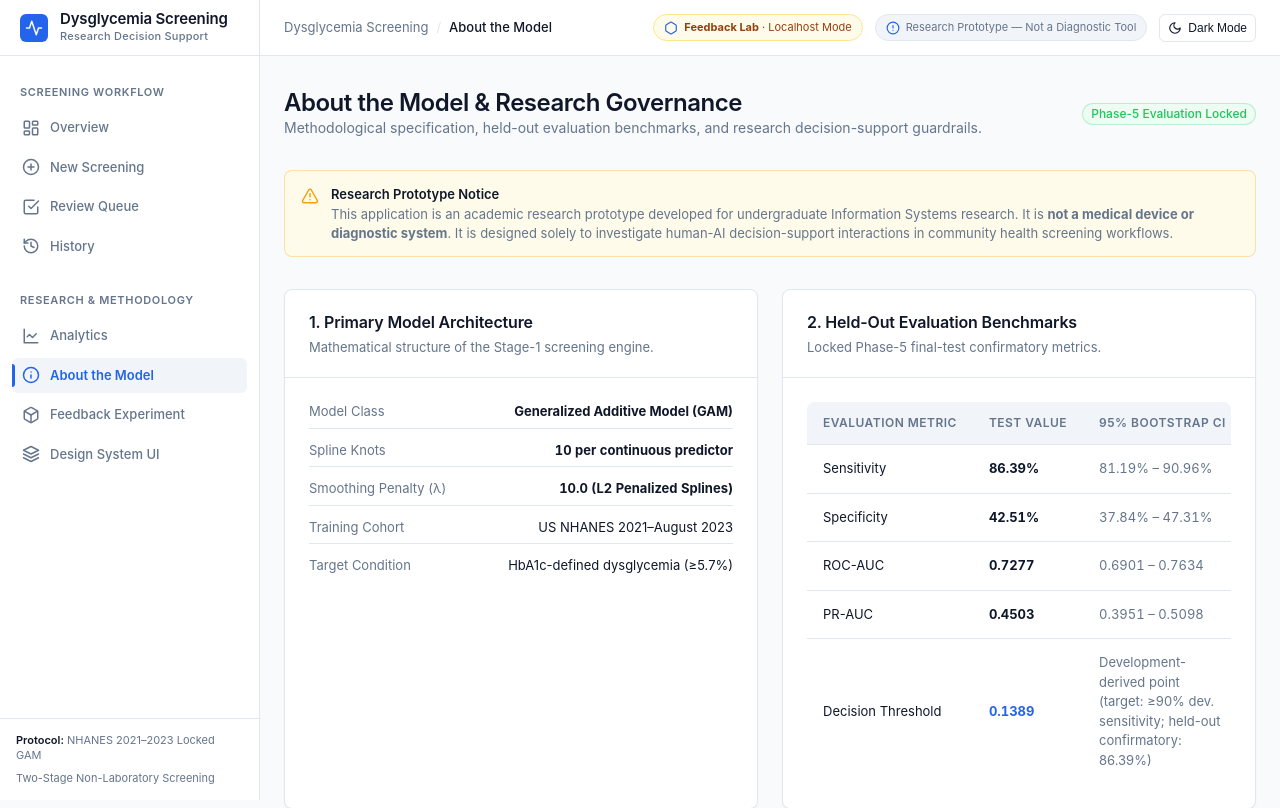
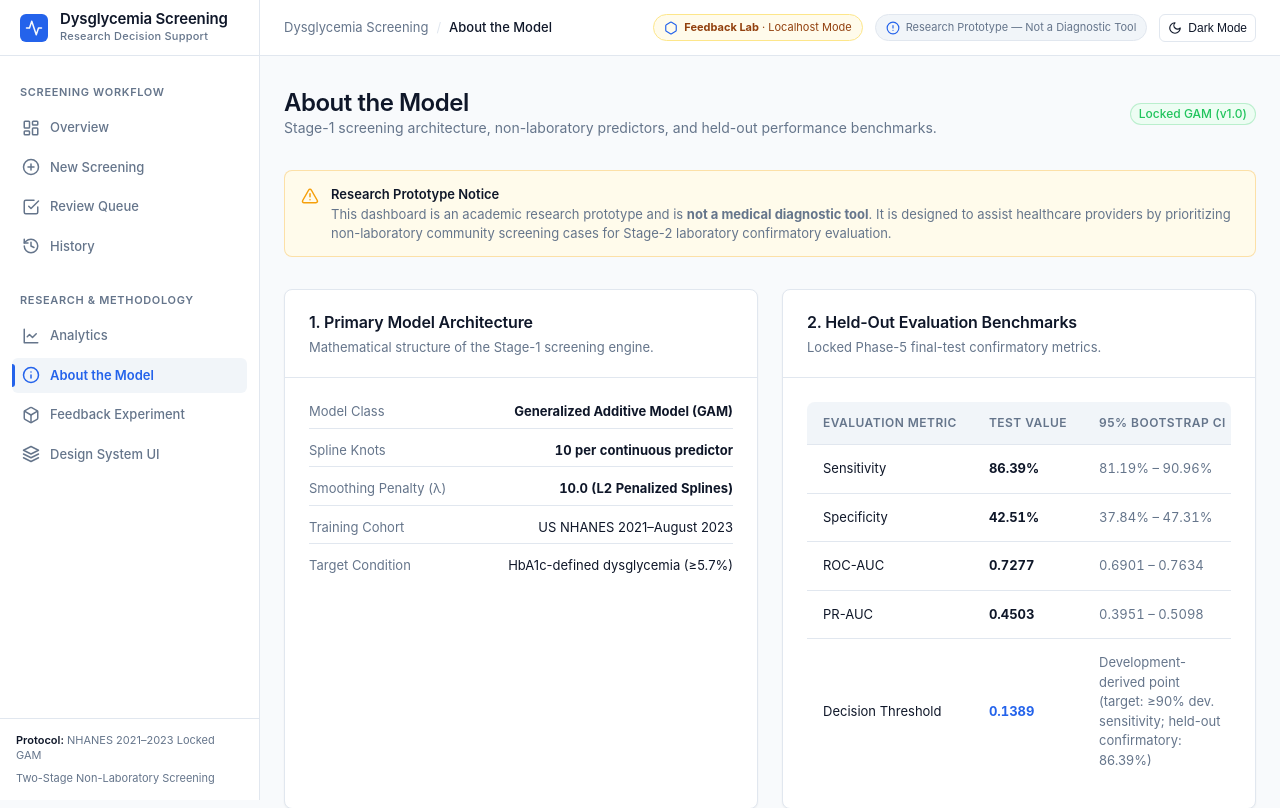
Before and after one commit to BelumIMMO-liburan/dysglycemia-dashboard, a Django app: page /about/ in a window 1280 px wide. Shown: the top 808 px of the page. Run offline with Django 5.2, Linux system fonts and the light colour scheme.

Commit message:
feat(evaluation): preserve existing dashboard UI/UX and integrate research as additive wrapper

```diff
--- a/dashboard/predictor/templates/predictor/about.html
+++ b/dashboard/predictor/templates/predictor/about.html
@@ -1,20 +1,20 @@
 {% extends 'predictor/base.html' %}
 
-{% block title %}About the Model & Research Governance — Dysglycemia Screening Dashboard{% endblock %}
+{% block title %}About the Model — Dysglycemia Screening Dashboard{% endblock %}
 {% block breadcrumb %}About the Model{% endblock %}
 
 {% block content %}
 <div class="ui-page-header">
     <div class="ui-page-header-row">
         <div>
-            <h1 class="ui-page-title">About the Model & Research Governance</h1>
+            <h1 class="ui-page-title">About the Model</h1>
             <p class="ui-page-description">
-                Methodological specification, held-out evaluation benchmarks, and research decision-support guardrails.
+                Stage-1 screening architecture, non-laboratory predictors, and held-out performance benchmarks.
             </p>
         </div>
         <div>
             <span class="ui-badge ui-badge-emerald">
-                Phase-5 Evaluation Locked
+                Locked GAM (v1.0)
             </span>
         </div>
     </div>
@@ -27,7 +27,7 @@
     <div class="ui-alert-content">
         <p class="ui-alert-title">Research Prototype Notice</p>
         <p class="ui-alert-body">
-            This application is an academic research prototype developed for undergraduate Information Systems research. It is <strong>not a medical device or diagnostic system</strong>. It is designed solely to investigate human-AI decision-support interactions in community health screening workflows.
+            This dashboard is an academic research prototype and is <strong>not a medical diagnostic tool</strong>. It is designed to assist healthcare providers by prioritizing non-laboratory community screening cases for Stage-2 laboratory confirmatory evaluation.
         </p>
     </div>
 </div>
--- a/dashboard/predictor/templates/predictor/base.html
+++ b/dashboard/predictor/templates/predictor/base.html
@@ -42,47 +42,6 @@
             </div>
 
             <nav class="ui-sidebar-nav" aria-label="Primary">
-                {% if IS_EVALUATION_MODE %}
-                <span class="ui-nav-group-label">Alur Evaluasi Partisipan</span>
-
-                <a href="{% url 'predictor:evaluation_consent' %}" class="ui-nav-link {% if request.resolver_match.url_name == 'evaluation_consent' %}active{% endif %}" {% if request.resolver_match.url_name == 'evaluation_consent' %}aria-current="page"{% endif %}>
-                    <svg class="ui-nav-icon" viewBox="0 0 24 24" fill="none" stroke="currentColor" stroke-width="2" stroke-linecap="round" stroke-linejoin="round" aria-hidden="true">
-                        <path d="M14 2H6a2 2 0 0 0-2 2v16a2 2 0 0 0 2 2h12a2 2 0 0 0 2-2V8z"/><polyline points="14 2 14 8 20 8"/><line x1="16" y1="13" x2="8" y2="13"/><line x1="16" y1="17" x2="8" y2="17"/><polyline points="10 9 9 9 8 9"/>
-                    </svg>
-                    <span>Informed Consent</span>
-                </a>
-
-                <a href="{% url 'predictor:evaluation_practice' %}" class="ui-nav-link {% if request.resolver_match.url_name == 'evaluation_practice' %}active{% endif %}" {% if request.resolver_match.url_name == 'evaluation_practice' %}aria-current="page"{% endif %}>
-                    <svg class="ui-nav-icon" viewBox="0 0 24 24" fill="none" stroke="currentColor" stroke-width="2" stroke-linecap="round" stroke-linejoin="round" aria-hidden="true">
-                        <path d="M2 3h6a4 4 0 0 1 4 4v14a3 3 0 0 0-3-3H2z"/><path d="M22 3h-6a4 4 0 0 0-4 4v14a3 3 0 0 1 3-3h7z"/>
-                    </svg>
-                    <span>Kasus Latihan P0</span>
-                </a>
-
-                <a href="{% url 'predictor:new_screening' %}" class="ui-nav-link {% if request.resolver_match.url_name == 'new_screening' %}active{% endif %}" {% if request.resolver_match.url_name == 'new_screening' %}aria-current="page"{% endif %}>
-                    <svg class="ui-nav-icon" viewBox="0 0 24 24" fill="none" stroke="currentColor" stroke-width="2" stroke-linecap="round" stroke-linejoin="round" aria-hidden="true">
-                        <circle cx="12" cy="12" r="10"/><path d="M8 12h8"/><path d="M12 8v8"/>
-                    </svg>
-                    <span>Screening Evaluasi</span>
-                </a>
-
-                <a href="{% url 'predictor:evaluation_questionnaire' %}" class="ui-nav-link {% if request.resolver_match.url_name == 'evaluation_questionnaire' %}active{% endif %}" {% if request.resolver_match.url_name == 'evaluation_questionnaire' %}aria-current="page"{% endif %}>
-                    <svg class="ui-nav-icon" viewBox="0 0 24 24" fill="none" stroke="currentColor" stroke-width="2" stroke-linecap="round" stroke-linejoin="round" aria-hidden="true">
-                        <path d="M9 11l3 3L22 4"/><path d="M21 12v7a2 2 0 0 1-2 2H5a2 2 0 0 1-2-2V5a2 2 0 0 1 2-2h11"/>
-                    </svg>
-                    <span>Kuesioner Evaluasi</span>
-                </a>
-
-                <span class="ui-nav-group-label" style="margin-top: 0.75rem;">Informasi</span>
-
-                <a href="{% url 'predictor:about' %}" class="ui-nav-link {% if request.resolver_match.url_name == 'about' %}active{% endif %}" {% if request.resolver_match.url_name == 'about' %}aria-current="page"{% endif %}>
-                    <svg class="ui-nav-icon" viewBox="0 0 24 24" fill="none" stroke="currentColor" stroke-width="2" stroke-linecap="round" stroke-linejoin="round" aria-hidden="true">
-                        <circle cx="12" cy="12" r="10"/><path d="M12 16v-4"/><path d="M12 8h.01"/>
-                    </svg>
-                    <span>Tentang Model (GAM-v1)</span>
-                </a>
-
-                {% else %}
                 <span class="ui-nav-group-label">Screening Workflow</span>
 
                 <a href="{% url 'predictor:overview' %}" class="ui-nav-link {% if request.resolver_match.url_name == 'overview' %}active{% endif %}" {% if request.resolver_match.url_name == 'overview' %}aria-current="page"{% endif %}>
@@ -113,7 +72,7 @@
                     <span>History</span>
                 </a>
 
-                <span class="ui-nav-group-label" style="margin-top: 0.75rem;">Research & Methodology</span>
+                <span class="ui-nav-group-label" style="margin-top: 0.75rem;">Research &amp; Methodology</span>
 
                 <a href="{% url 'predictor:analytics' %}" class="ui-nav-link {% if request.resolver_match.url_name == 'analytics' %}active{% endif %}" {% if request.resolver_match.url_name == 'analytics' %}aria-current="page"{% endif %}>
                     <svg class="ui-nav-icon" viewBox="0 0 24 24" fill="none" stroke="currentColor" stroke-width="2" stroke-linecap="round" stroke-linejoin="round" aria-hidden="true">
@@ -129,14 +88,16 @@
                     <span>About the Model</span>
                 </a>
 
+                {% if not IS_EVALUATION_MODE %}
                 <a href="{% url 'predictor:feedback_experiment' %}" class="ui-nav-link {% if request.resolver_match.url_name == 'feedback_experiment' %}active{% endif %}" {% if request.resolver_match.url_name == 'feedback_experiment' %}aria-current="page"{% endif %}>
                     <svg class="ui-nav-icon" viewBox="0 0 24 24" fill="none" stroke="currentColor" stroke-width="2" stroke-linecap="round" stroke-linejoin="round" aria-hidden="true">
                         <path d="M21 16V8a2 2 0 0 0-1-1.73l-7-4a2 2 0 0 0-2 0l-7 4A2 2 0 0 0 3 8v8a2 2 0 0 0 1 1.73l7 4a2 2 0 0 0 2 0l7-4A2 2 0 0 0 21 16z"/><polyline points="3.27 6.96 12 12.01 20.73 6.96"/><line x1="12" y1="22.08" x2="12" y2="12"/>
                     </svg>
                     <span>Feedback Experiment</span>
                 </a>
+                {% endif %}
 
-                {% if IS_DEVELOPMENT_MODE %}
+                {% if IS_DEVELOPMENT_MODE and not IS_EVALUATION_MODE %}
                 <a href="{% url 'predictor:components_demo' %}" class="ui-nav-link {% if request.resolver_match.url_name == 'components_demo' %}active{% endif %}" {% if request.resolver_match.url_name == 'components_demo' %}aria-current="page"{% endif %}>
                     <svg class="ui-nav-icon" viewBox="0 0 24 24" fill="none" stroke="currentColor" stroke-width="2" stroke-linecap="round" stroke-linejoin="round" aria-hidden="true">
                         <polygon points="12 2 2 7 12 12 22 7 12 2"/><polyline points="2 17 12 22 22 17"/><polyline points="2 12 12 17 22 12"/>
@@ -144,7 +105,32 @@
                     <span>Design System UI</span>
                 </a>
                 {% endif %}
+
+                {% if IS_EVALUATION_MODE %}
+                <span class="ui-nav-group-label" style="margin-top: 0.75rem;">Research Evaluation</span>
+
+                <a href="{% url 'predictor:evaluation_consent' %}" class="ui-nav-link {% if request.resolver_match.url_name == 'evaluation_consent' %}active{% endif %}" {% if request.resolver_match.url_name == 'evaluation_consent' %}aria-current="page"{% endif %}>
+                    <svg class="ui-nav-icon" viewBox="0 0 24 24" fill="none" stroke="currentColor" stroke-width="2" stroke-linecap="round" stroke-linejoin="round" aria-hidden="true">
+                        <path d="M14 2H6a2 2 0 0 0-2 2v16a2 2 0 0 0 2 2h12a2 2 0 0 0 2-2V8z"/><polyline points="14 2 14 8 20 8"/><line x1="16" y1="13" x2="8" y2="13"/><line x1="16" y1="17" x2="8" y2="17"/><polyline points="10 9 9 9 8 9"/>
+                    </svg>
+                    <span>Informed Consent</span>
+                </a>
+
+                <a href="{% url 'predictor:evaluation_practice' %}" class="ui-nav-link {% if request.resolver_match.url_name == 'evaluation_practice' %}active{% endif %}" {% if request.resolver_match.url_name == 'evaluation_practice' %}aria-current="page"{% endif %}>
+                    <svg class="ui-nav-icon" viewBox="0 0 24 24" fill="none" stroke="currentColor" stroke-width="2" stroke-linecap="round" stroke-linejoin="round" aria-hidden="true">
+                        <path d="M2 3h6a4 4 0 0 1 4 4v14a3 3 0 0 0-3-3H2z"/><path d="M22 3h-6a4 4 0 0 0-4 4v14a3 3 0 0 1 3-3h7z"/>
+                    </svg>
+                    <span>Practice Case P0</span>
+                </a>
+
+                <a href="{% url 'predictor:evaluation_questionnaire' %}" class="ui-nav-link {% if request.resolver_match.url_name == 'evaluation_questionnaire' %}active{% endif %}" {% if request.resolver_match.url_name == 'evaluation_questionnaire' %}aria-current="page"{% endif %}>
+                    <svg class="ui-nav-icon" viewBox="0 0 24 24" fill="none" stroke="currentColor" stroke-width="2" stroke-linecap="round" stroke-linejoin="round" aria-hidden="true">
+                        <path d="M9 11l3 3L22 4"/><path d="M21 12v7a2 2 0 0 1-2 2H5a2 2 0 0 1-2-2V5a2 2 0 0 1 2-2h11"/>
+                    </svg>
+                    <span>Questionnaire</span>
+                </a>
                 {% endif %}
+
             </nav>
 
             <div class="ui-sidebar-footer">
@@ -271,31 +257,6 @@
             </button>
         </div>
 
-        <nav class="ui-sidebar-nav" aria-label="Mobile Primary">
-            {% if IS_EVALUATION_MODE %}
-            <span class="ui-nav-group-label">Alur Evaluasi Partisipan</span>
-            <a href="{% url 'predictor:evaluation_consent' %}" class="ui-nav-link {% if request.resolver_match.url_name == 'evaluation_consent' %}active{% endif %}">
-                <svg class="ui-nav-icon" viewBox="0 0 24 24" fill="none" stroke="currentColor" stroke-width="2" stroke-linecap="round" stroke-linejoin="round"><path d="M14 2H6a2 2 0 0 0-2 2v16a2 2 0 0 0 2 2h12a2 2 0 0 0 2-2V8z"/><polyline points="14 2 14 8 20 8"/><line x1="16" y1="13" x2="8" y2="13"/><line x1="16" y1="17" x2="8" y2="17"/><polyline points="10 9 9 9 8 9"/></svg>
-                <span>Informed Consent</span>
-            </a>
-            <a href="{% url 'predictor:evaluation_practice' %}" class="ui-nav-link {% if request.resolver_match.url_name == 'evaluation_practice' %}active{% endif %}">
-                <svg class="ui-nav-icon" viewBox="0 0 24 24" fill="none" stroke="currentColor" stroke-width="2" stroke-linecap="round" stroke-linejoin="round"><path d="M2 3h6a4 4 0 0 1 4 4v14a3 3 0 0 0-3-3H2z"/><path d="M22 3h-6a4 4 0 0 0-4 4v14a3 3 0 0 1 3-3h7z"/></svg>
-                <span>Kasus Latihan P0</span>
-            </a>
-            <a href="{% url 'predictor:new_screening' %}" class="ui-nav-link {% if request.resolver_match.url_name == 'new_screening' %}active{% endif %}">
-                <svg class="ui-nav-icon" viewBox="0 0 24 24" fill="none" stroke="currentColor" stroke-width="2" stroke-linecap="round" stroke-linejoin="round"><circle cx="12" cy="12" r="10"/><path d="M8 12h8"/><path d="M12 8v8"/></svg>
-                <span>Screening Evaluasi</span>
-            </a>
-            <a href="{% url 'predictor:evaluation_questionnaire' %}" class="ui-nav-link {% if request.resolver_match.url_name == 'evaluation_questionnaire' %}active{% endif %}">
-                <svg class="ui-nav-icon" viewBox="0 0 24 24" fill="none" stroke="currentColor" stroke-width="2" stroke-linecap="round" stroke-linejoin="round"><path d="M9 11l3 3L22 4"/><path d="M21 12v7a2 2 0 0 1-2 2H5a2 2 0 0 1-2-2V5a2 2 0 0 1 2-2h11"/></svg>
-                <span>Kuesioner Evaluasi</span>
-            </a>
-            <span class="ui-nav-group-label" style="margin-top: 0.75rem;">Informasi</span>
-            <a href="{% url 'predictor:about' %}" class="ui-nav-link {% if request.resolver_match.url_name == 'about' %}active{% endif %}">
-                <svg class="ui-nav-icon" viewBox="0 0 24 24" fill="none" stroke="currentColor" stroke-width="2" stroke-linecap="round" stroke-linejoin="round"><circle cx="12" cy="12" r="10"/><path d="M12 16v-4"/><path d="M12 8h.01"/></svg>
-                <span>Tentang Model (GAM-v1)</span>
-            </a>
-            {% else %}
             <span class="ui-nav-group-label">Screening Workflow</span>
             <a href="{% url 'predictor:overview' %}" class="ui-nav-link {% if request.resolver_match.url_name == 'overview' %}active{% endif %}">
                 <svg class="ui-nav-icon" viewBox="0 0 24 24" fill="none" stroke="currentColor" stroke-width="2" stroke-linecap="round" stroke-linejoin="round"><rect width="7" height="9" x="3" y="3" rx="1"/><rect width="7" height="5" x="14" y="3" rx="1"/><rect width="7" height="9" x="14" y="12" rx="1"/><rect width="7" height="5" x="3" y="16" rx="1"/></svg>
@@ -314,7 +275,7 @@
                 <span>History</span>
             </a>
 
-            <span class="ui-nav-group-label" style="margin-top: 0.75rem;">Research & Methodology</span>
+            <span class="ui-nav-group-label" style="margin-top: 0.75rem;">Research &amp; Methodology</span>
             <a href="{% url 'predictor:analytics' %}" class="ui-nav-link {% if request.resolver_match.url_name == 'analytics' %}active{% endif %}">
                 <svg class="ui-nav-icon" viewBox="0 0 24 24" fill="none" stroke="currentColor" stroke-width="2" stroke-linecap="round" stroke-linejoin="round"><path d="M3 3v18h18"/><path d="m19 9-5 5-4-4-3 3"/></svg>
                 <span>Analytics</span>
@@ -323,16 +284,33 @@
                 <svg class="ui-nav-icon" viewBox="0 0 24 24" fill="none" stroke="currentColor" stroke-width="2" stroke-linecap="round" stroke-linejoin="round"><circle cx="12" cy="12" r="10"/><path d="M12 16v-4"/><path d="M12 8h.01"/></svg>
                 <span>About the Model</span>
             </a>
+            {% if not IS_EVALUATION_MODE %}
             <a href="{% url 'predictor:feedback_experiment' %}" class="ui-nav-link {% if request.resolver_match.url_name == 'feedback_experiment' %}active{% endif %}">
                 <svg class="ui-nav-icon" viewBox="0 0 24 24" fill="none" stroke="currentColor" stroke-width="2" stroke-linecap="round" stroke-linejoin="round"><path d="M21 16V8a2 2 0 0 0-1-1.73l-7-4a2 2 0 0 0-2 0l-7 4A2 2 0 0 0 3 8v8a2 2 0 0 0 1 1.73l7 4a2 2 0 0 0 2 0l7-4A2 2 0 0 0 21 16z"/><polyline points="3.27 6.96 12 12.01 20.73 6.96"/><line x1="12" y1="22.08" x2="12" y2="12"/></svg>
                 <span>Feedback Experiment</span>
             </a>
-            {% if IS_DEVELOPMENT_MODE %}
+            {% endif %}
+            {% if IS_DEVELOPMENT_MODE and not IS_EVALUATION_MODE %}
             <a href="{% url 'predictor:components_demo' %}" class="ui-nav-link {% if request.resolver_match.url_name == 'components_demo' %}active{% endif %}">
                 <svg class="ui-nav-icon" viewBox="0 0 24 24" fill="none" stroke="currentColor" stroke-width="2" stroke-linecap="round" stroke-linejoin="round"><polygon points="12 2 2 7 12 12 22 7 12 2"/><polyline points="2 17 12 22 22 17"/><polyline points="2 12 12 17 22 12"/></svg>
                 <span>Design System UI</span>
             </a>
             {% endif %}
+
+            {% if IS_EVALUATION_MODE %}
+            <span class="ui-nav-group-label" style="margin-top: 0.75rem;">Research Evaluation</span>
+            <a href="{% url 'predictor:evaluation_consent' %}" class="ui-nav-link {% if request.resolver_match.url_name == 'evaluation_consent' %}active{% endif %}">
+                <svg class="ui-nav-icon" viewBox="0 0 24 24" fill="none" stroke="currentColor" stroke-width="2" stroke-linecap="round" stroke-linejoin="round"><path d="M14 2H6a2 2 0 0 0-2 2v16a2 2 0 0 0 2 2h12a2 2 0 0 0 2-2V8z"/><polyline points="14 2 14 8 20 8"/><line x1="16" y1="13" x2="8" y2="13"/><line x1="16" y1="17" x2="8" y2="17"/><polyline points="10 9 9 9 8 9"/></svg>
+                <span>Informed Consent</span>
+            </a>
+            <a href="{% url 'predictor:evaluation_practice' %}" class="ui-nav-link {% if request.resolver_match.url_name == 'evaluation_practice' %}active{% endif %}">
+                <svg class="ui-nav-icon" viewBox="0 0 24 24" fill="none" stroke="currentColor" stroke-width="2" stroke-linecap="round" stroke-linejoin="round"><path d="M2 3h6a4 4 0 0 1 4 4v14a3 3 0 0 0-3-3H2z"/><path d="M22 3h-6a4 4 0 0 0-4 4v14a3 3 0 0 1 3-3h7z"/></svg>
+                <span>Practice Case P0</span>
+            </a>
+            <a href="{% url 'predictor:evaluation_questionnaire' %}" class="ui-nav-link {% if request.resolver_match.url_name == 'evaluation_questionnaire' %}active{% endif %}">
+                <svg class="ui-nav-icon" viewBox="0 0 24 24" fill="none" stroke="currentColor" stroke-width="2" stroke-linecap="round" stroke-linejoin="round"><path d="M9 11l3 3L22 4"/><path d="M21 12v7a2 2 0 0 1-2 2H5a2 2 0 0 1-2-2V5a2 2 0 0 1 2-2h11"/></svg>
+                <span>Questionnaire</span>
+            </a>
             {% endif %}
         </nav>
     </div>
--- a/dashboard/predictor/views.py
+++ b/dashboard/predictor/views.py
@@ -71,20 +71,33 @@ def _log_eval_event(request, event_name, event_data=None):
         logger.warning(f"Could not log evaluation event {event_name}: {e}")
 
 
+def check_evaluation_onboarding(request):
+    """
+    Enforces evaluation protocol prerequisite gates (Consent -> Practice P0).
+    Returns an HttpResponse redirect if a prerequisite is unfulfilled, or None.
+    """
+    if getattr(settings, 'APP_MODE', 'feedback_lab').lower() != 'evaluation':
+        return None
+    token = request.session.get('evaluation_session_token')
+    session = EvaluationSession.objects.filter(session_token=token).first() if token else None
+    if not session:
+        return redirect('predictor:evaluation_consent')
+    if not session.practice_completed:
+        return redirect('predictor:evaluation_practice')
+    if session.questionnaire_completed:
+        return redirect('predictor:evaluation_complete')
+    return None
+
+
 def overview_view(request):
     """
     Research screening overview — primary orientation page (Phase D2.9).
     Consumes persisted ScreeningRecord entities and derived lifecycle states.
     Zero ML/XAI execution, zero database writes.
     """
-    current_mode = getattr(settings, 'APP_MODE', 'feedback_lab').lower()
-    if current_mode == 'evaluation':
-        token = request.session.get('evaluation_session_token')
-        session = EvaluationSession.objects.filter(session_token=token).first() if token else None
-        if not session:
-            return redirect('predictor:evaluation_consent')
-        if session.questionnaire_completed:
-            return redirect('predictor:evaluation_complete')
+    gate_redirect = check_evaluation_onboarding(request)
+    if gate_redirect:
+        return gate_redirect
 
     records = list(
         ScreeningRecord.objects.select_related('explanation', 'human_review__stage2_assessment')
@@ -140,6 +153,10 @@ def new_screening_view(request):
     Validates the 7 locked predictors and presents an Input Review State.
     Does NOT execute model inference or persist prediction records in Phase D2.2.
     """
+    gate_redirect = check_evaluation_onboarding(request)
+    if gate_redirect:
+        return gate_redirect
+
     is_validated = False
     sanitized_summary = None
     error_count = 0
@@ -1636,7 +1653,7 @@ def evaluation_consent_view(request):
             if existing_session.questionnaire_completed:
                 return redirect('predictor:evaluation_complete')
             elif existing_session.practice_completed:
-                return redirect('predictor:new_screening')
+                return redirect('predictor:overview')
             else:
                 return redirect('predictor:evaluation_practice')
 
@@ -1748,7 +1765,7 @@ def evaluation_practice_view(request):
         session.practice_completed = True
         session.save(update_fields=['practice_completed'])
         EvaluationEvent.objects.create(session=session, event_name='practice_completed')
-        return redirect('predictor:new_screening')
+        return redirect('predictor:overview')
 
     context = {
         'session': session,
```
Also changed, not shown: CRISP_DM_NOTEBOOKS/VALIDATION_REPORT.md (+8 -8 lines), dashboard/predictor/templates/predictor/evaluation_practice.html (+5 -5 lines), dashboard/predictor/templates/predictor/screening_result.html (+20 -9 lines), dashboard/predictor/test_evaluation_mode.py (+16 -2 lines), 1 other file.
